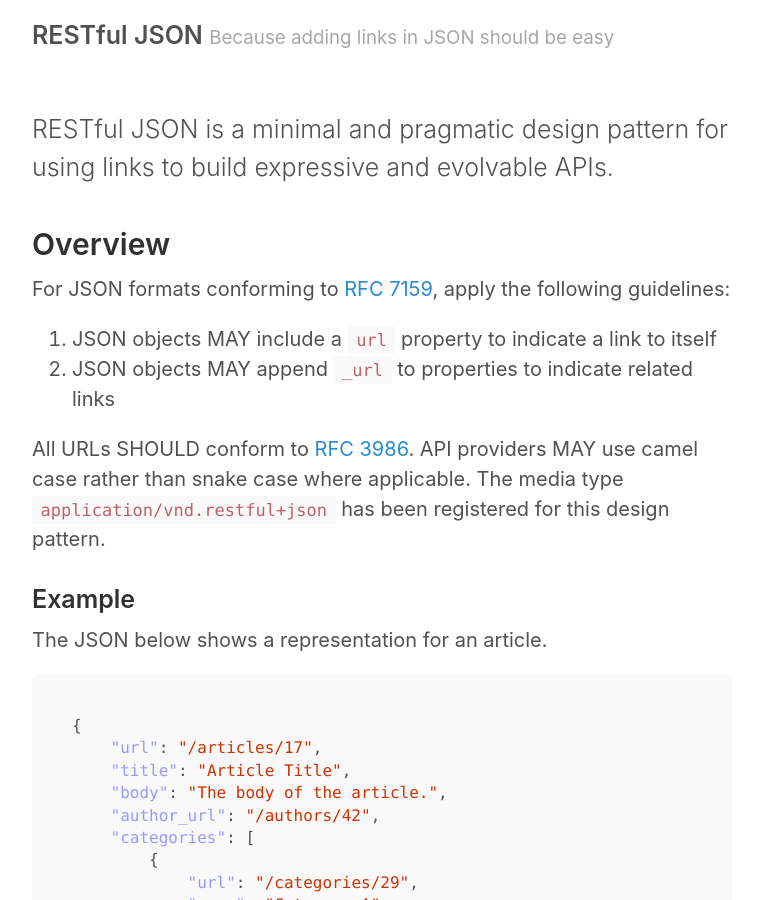
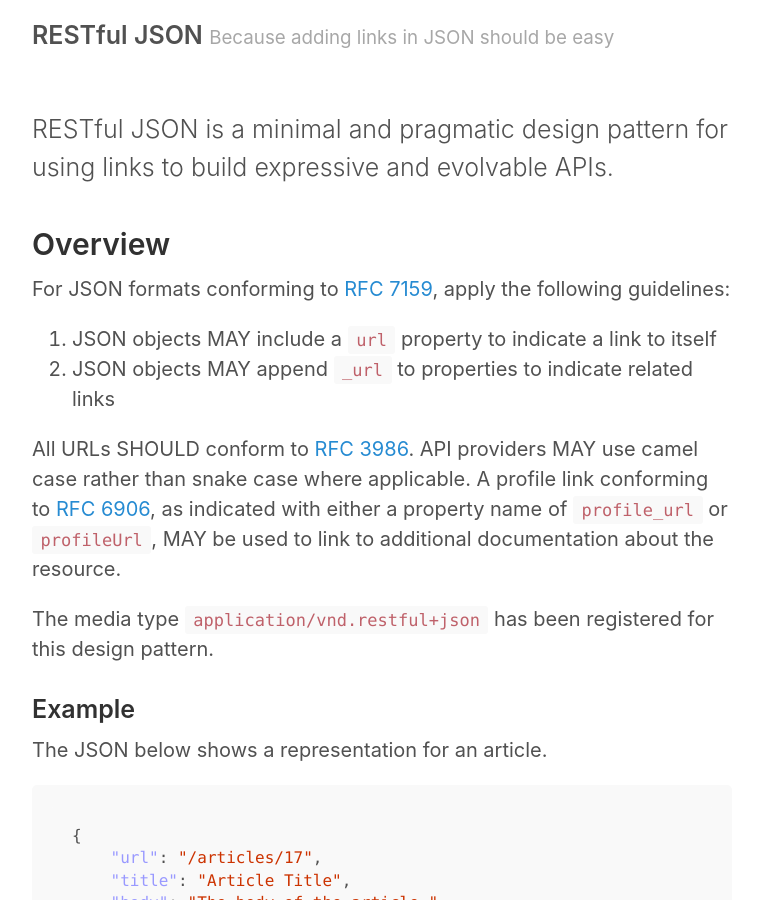
Before and after one commit to smizell/restfuljson, a Jekyll site: the page built from index.md, in a window 1280 px wide and 900 px high. Shown: the whole window, without its empty margins (258-1018 px from the left). Built offline with Jekyll 4.4.1, drawn with Linux system fonts in a browser that asks for light colours.

Commit message:
Add profile link

```diff
--- a/index.md
+++ b/index.md
@@ -9,14 +9,17 @@ RESTful JSON is a minimal and pragmatic design pattern for using links to build
 
 ## Overview
 
-For JSON formats conforming to [RFC 7159](https://tools.ietf.org/html/rfc7159),
-apply the following guidelines:
+For JSON formats conforming to [RFC 7159][], apply the following guidelines:
 
 1. JSON objects MAY include a `url` property to indicate a link to itself
 2. JSON objects MAY append `_url` to properties to indicate related links
 
-All URLs SHOULD conform to [RFC 3986](https://tools.ietf.org/html/rfc3986). API
-providers MAY use camel case rather than snake case where applicable. The media
+All URLs SHOULD conform to [RFC 3986][]. API providers MAY use camel case rather
+than snake case where applicable. A profile link conforming to [RFC 6906][], as
+indicated with either a property name of `profile_url` or `profileUrl`, MAY be used to link to
+additional documentation about the resource.
+
+The media
 type `application/vnd.restful+json` has been registered for this design pattern.
 
 ### Example
@@ -102,3 +105,6 @@ RESTful JSON can be found on [GitHub](https://github.com/smizell/restfuljson).
 [basecamp]: https://github.com/basecamp/bc3-api
 [trello]: https://developers.trello.com/advanced-reference
 [django]: http://www.django-rest-framework.org/tutorial/5-relationships-and-hyperlinked-apis/
+[RFC 6906]: https://tools.ietf.org/html/rfc6906
+[RFC 7159]: https://tools.ietf.org/html/rfc7159
+[RFC 3986]: https://tools.ietf.org/html/rfc3986
```
